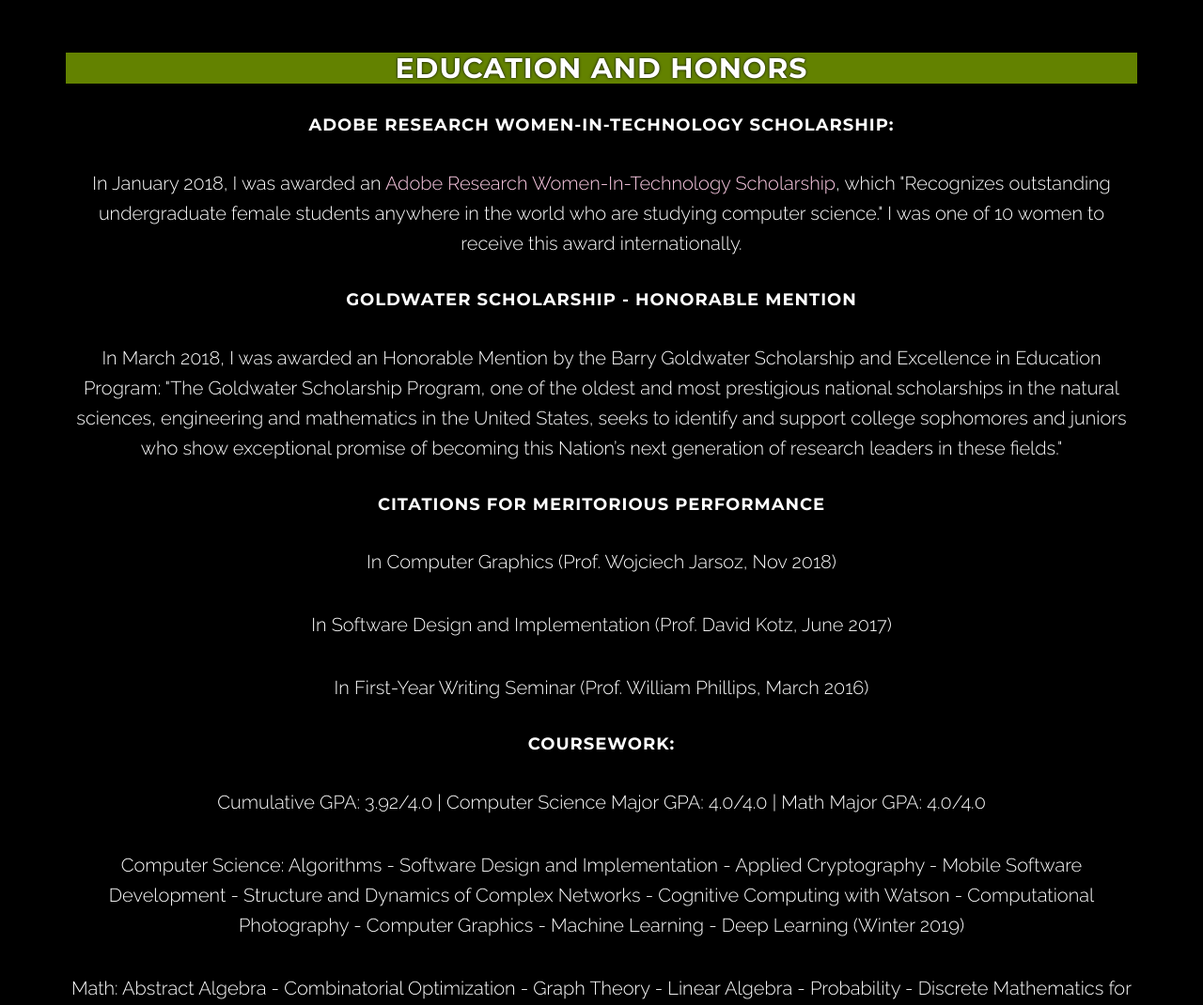
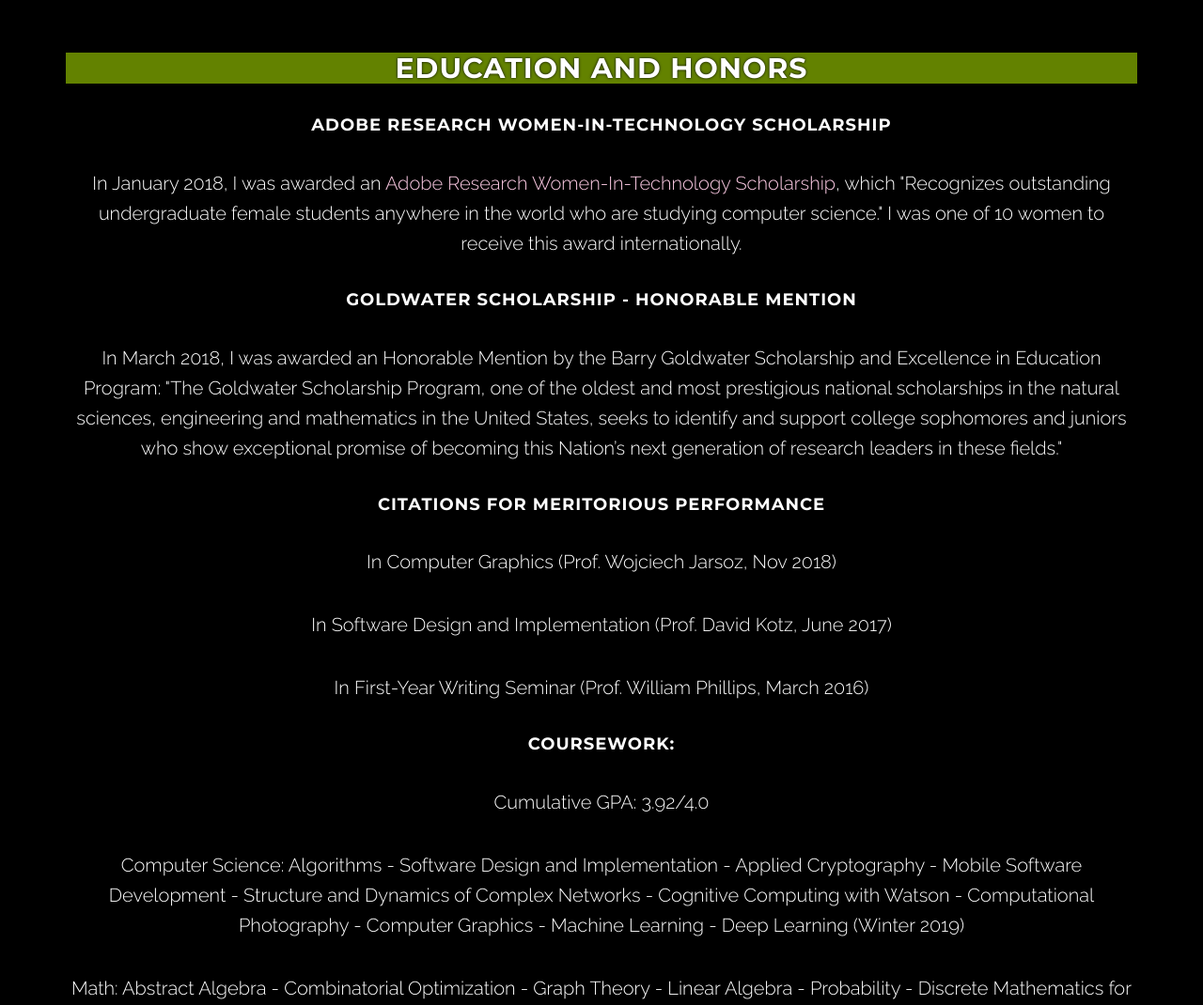
Before and after one commit to neerjathakkar/neerja_old_website, a website: page index.html in a window 1280 px wide. Shown: the part 4860-5930 px from the top of the page at 94% size. Drawn offline with nearby package versions, Linux system fonts and the light colour scheme; some packages are replaced by stand-ins of ours.

Commit message:
a few small changes

```diff
--- a/index.html
+++ b/index.html
@@ -236,7 +236,7 @@
                     <div class="text-center">
                         <h2 style="background-color:#638200;">Education and Honors</h2>
 
-                        <h4>Adobe Research Women-In-Technology Scholarship:</h4>
+                        <h4>Adobe Research Women-In-Technology Scholarship</h4>
                         <p>In January 2018, I was awarded an <a href="https://research.adobe.com/scholarship/previous-scholarship-award-winners/">Adobe Research Women-In-Technology Scholarship</a>, which "Recognizes outstanding undergraduate female students anywhere in the world who are studying computer science." I was one of 10 women to receive this award internationally.</p>
 
                         <h4>Goldwater Scholarship - Honorable Mention</h4>
@@ -249,7 +249,7 @@
                         <p>In First-Year Writing Seminar (Prof. William Phillips, March 2016)</p>
 
                         <h4>Coursework:</h4>
-                        <p>Cumulative GPA: 3.92/4.0 | Computer Science Major GPA: 4.0/4.0 | Math Major GPA: 4.0/4.0</p>
+                        <p>Cumulative GPA: 3.92/4.0</p>
 
                         <p>Computer Science:
                         Algorithms - Software Design and Implementation - Applied Cryptography - Mobile Software Development - Structure and Dynamics of Complex Networks - Cognitive Computing with Watson - Computational Photography - Computer Graphics - Machine Learning - Deep Learning (Winter 2019)</p>
```
